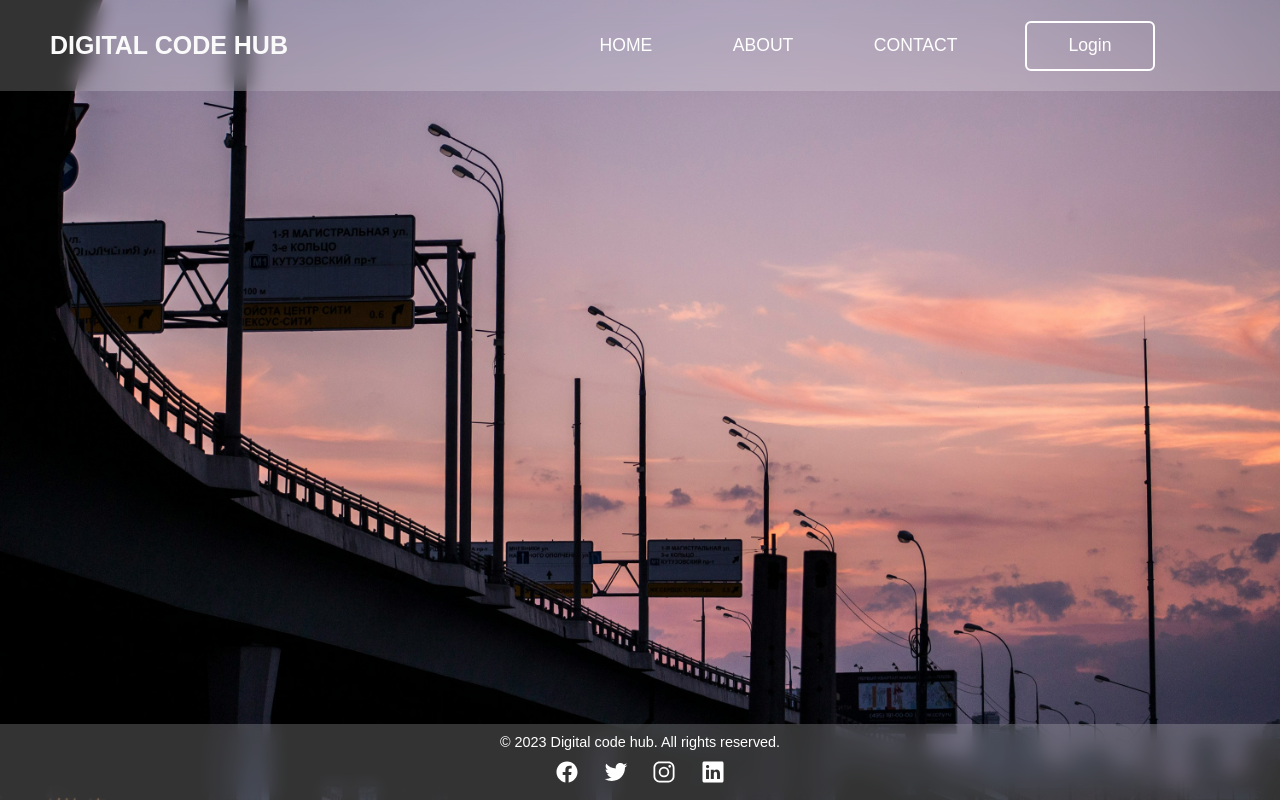
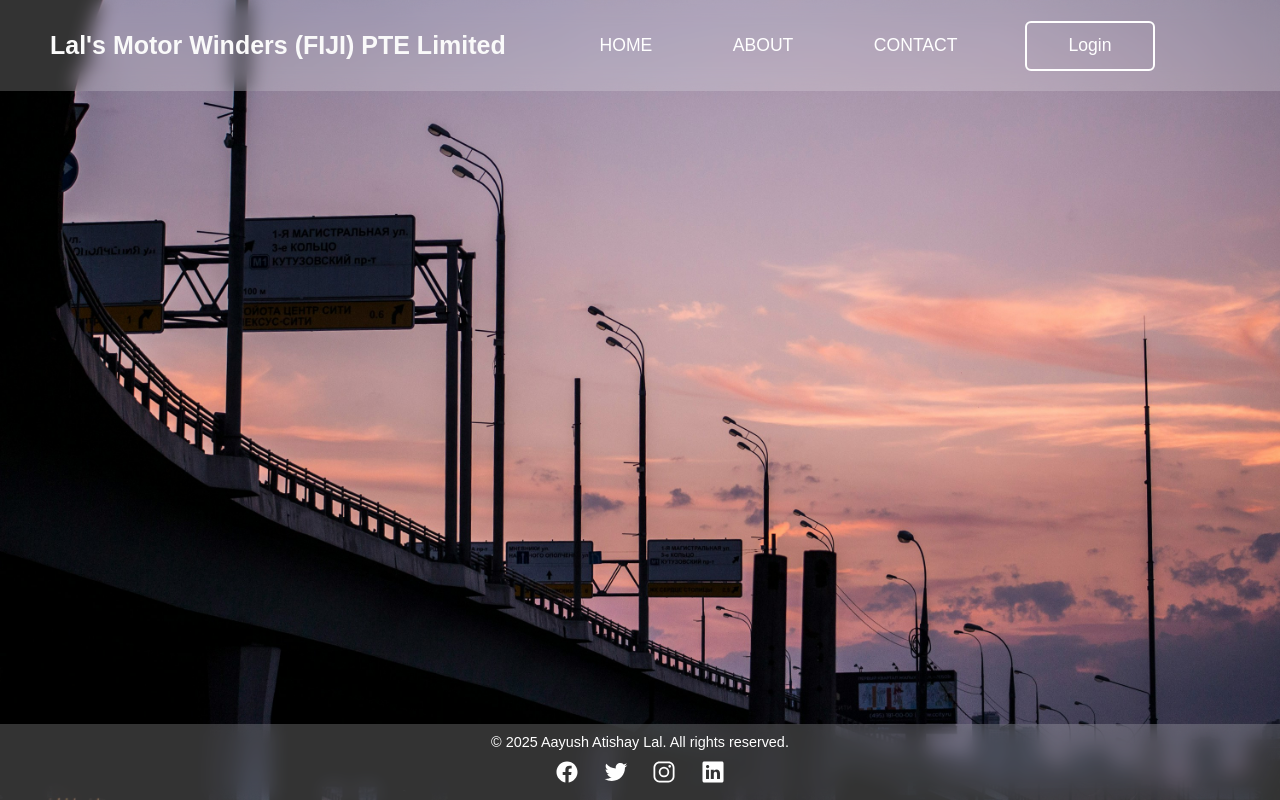
Before and after one commit to Yushfj/LalsMotorWinders, a website: page html.html in a window 1280 px wide. Drawn offline with nearby package versions, Linux system fonts and the light colour scheme; a web font is replaced by a local one.

Commit message:
Update html.html

```diff
--- a/html.html
+++ b/html.html
@@ -3,7 +3,7 @@
 <head>
     <meta charset="UTF-8">
     <meta name="viewport" content="width=device-width, initial-scale=1.0">
-    <title>Digitalcodehub</title>
+    <title>Lal's Motor Winders (FIJI) PTE Limited</title>
     <link rel="stylesheet" href="styles.css">
     <link rel="stylesheet" href="https://cdnjs.cloudflare.com/ajax/libs/font-awesome/5.15.3/css/all.min.css">
     <link href="https://fonts.cdnfonts.com/css/poppins" rel="stylesheet">
@@ -15,7 +15,7 @@
             <label for="check" class="check_btn">
                 <i class="fas fa-bars"></i>
             </label>
-            <label class="logo">DIGITAL CODE HUB</label>
+            <label class="logo">Lal's Motor Winders (FIJI) PTE Limited</label>
             <ul>
                 <li><a href="#">Home</a></li>
                 <li><a href="#">About</a></li>
@@ -76,7 +76,7 @@
                 </div>
                 <button type="submit" class="btn">Register</button>
                 <div class="login-register">
-                    <p>Already have an account? <a href="#" class="login-link">Register</a></p>
+                    <p>Already have an account? <a href="#" class="login-link">Login</a></p>
                 </div>
             </form>
         </div>
@@ -84,7 +84,7 @@
     <div class="footer">
         <footer>
             <div class="footer-content">
-                <p>&copy; 2023 Digital code hub. All rights reserved.</p>
+                <p>&copy; 2025 Aayush Atishay Lal. All rights reserved.</p>
                 <div class="social-icons">
                     <a href="#"><ion-icon name="logo-facebook"></ion-icon></a>
                     <a href="#"><ion-icon name="logo-twitter"></ion-icon></ion-icon></a>
```
